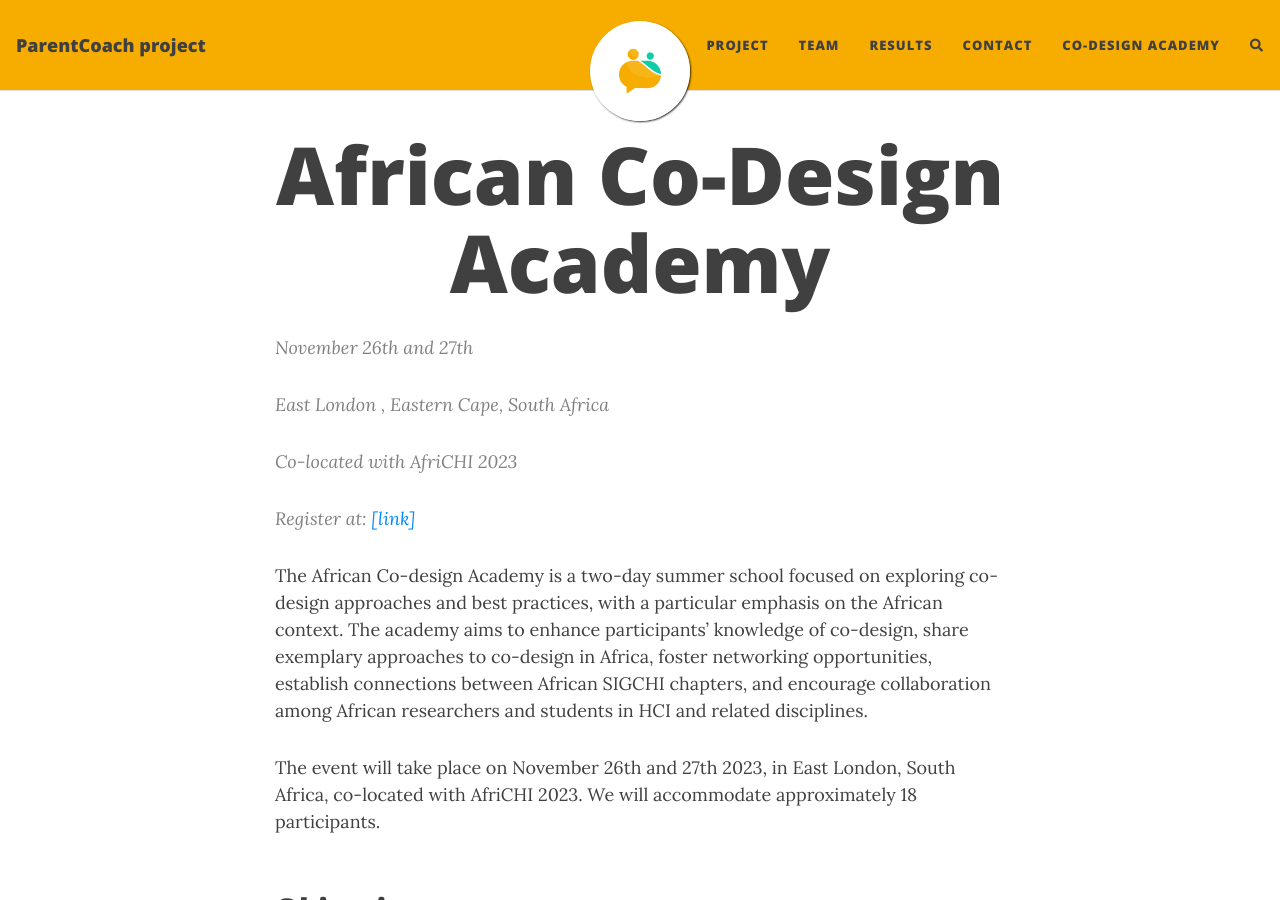
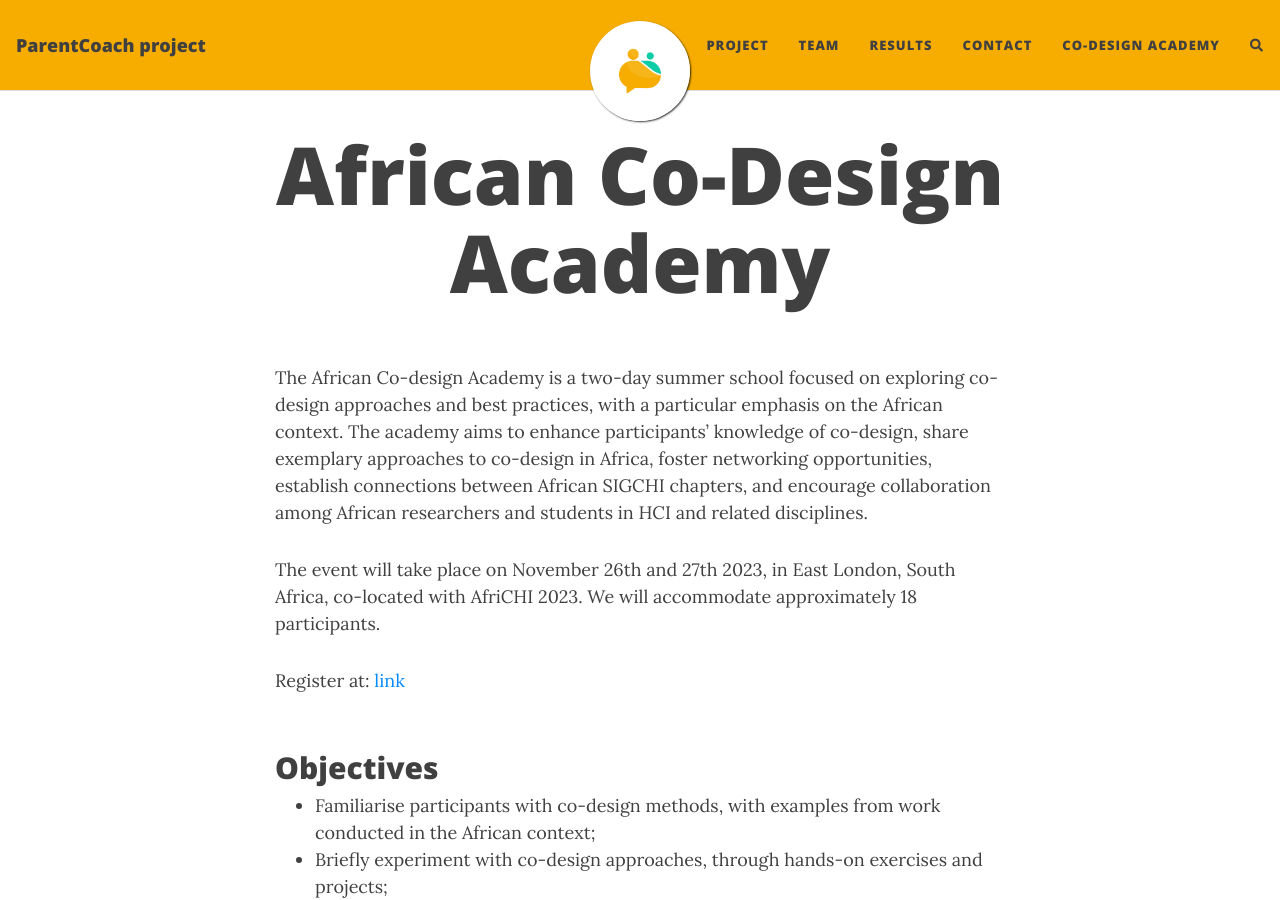
Before and after one commit to fraunhoferportugal/parentcoach-website, a Jekyll site: the page built from african-co-design-academy.md, in a window 1280 px wide and 900 px high. Built offline with Jekyll 4.4.1, drawn with Linux system fonts in a browser that asks for light colours; nearby versions of some CDN libraries; comment, search, counter and statistics services are not loaded; some of the changed text lies outside the part shown.

Commit message:
Update african-co-design-academy.md

```diff
--- a/african-co-design-academy.md
+++ b/african-co-design-academy.md
@@ -4,17 +4,11 @@ title: African Co-Design Academy
 # subtitle:
 ---
 
-> November 26th and 27th
->
-> East London , Eastern Cape, South Africa
->
-> Co-located with AfriCHI 2023
->
-> Register at: [[link]](https://forms.gle/utuAmGL9yYgbFZg87)
-
 The African Co-design Academy is a two-day summer school focused on exploring co-design approaches and best practices, with a particular emphasis on the African context. The academy aims to enhance participants' knowledge of co-design, share exemplary approaches to co-design in Africa, foster networking opportunities, establish connections between African SIGCHI chapters, and encourage collaboration among African researchers and students in HCI and related disciplines.
 
-The event will take place on November 26th and 27th 2023, in East London, South Africa, co-located with AfriCHI 2023. We will accommodate approximately 18 participants.<br/><br/>
+The event will take place on November 26th and 27th 2023, in East London, South Africa, co-located with AfriCHI 2023. We will accommodate approximately 18 participants.
+
+Register at: [link](https://forms.gle/utuAmGL9yYgbFZg87)<br/><br/>
 
 ## Objectives
 
```
Also changed, not shown: other parts of african-co-design-academy.md (+1 -1 lines).
